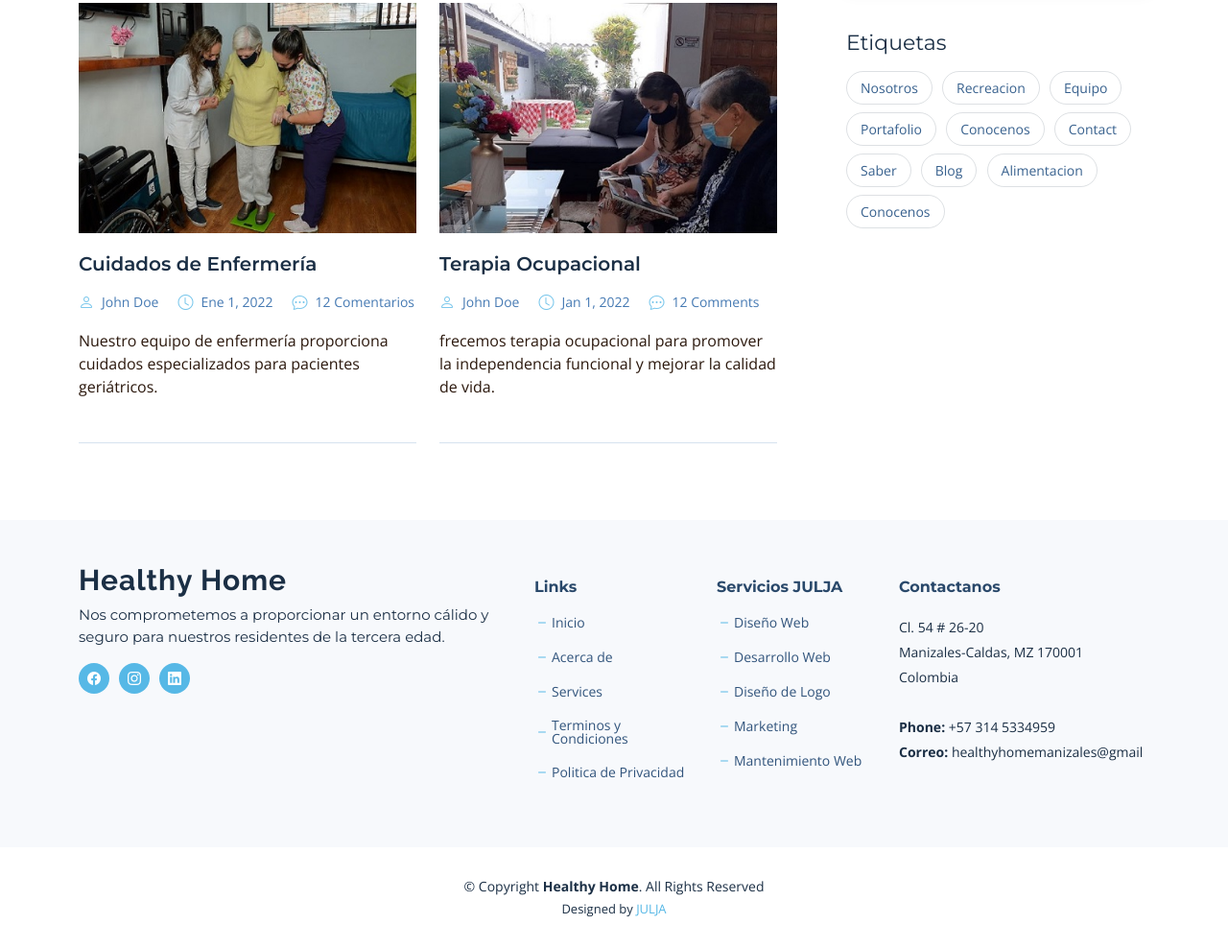
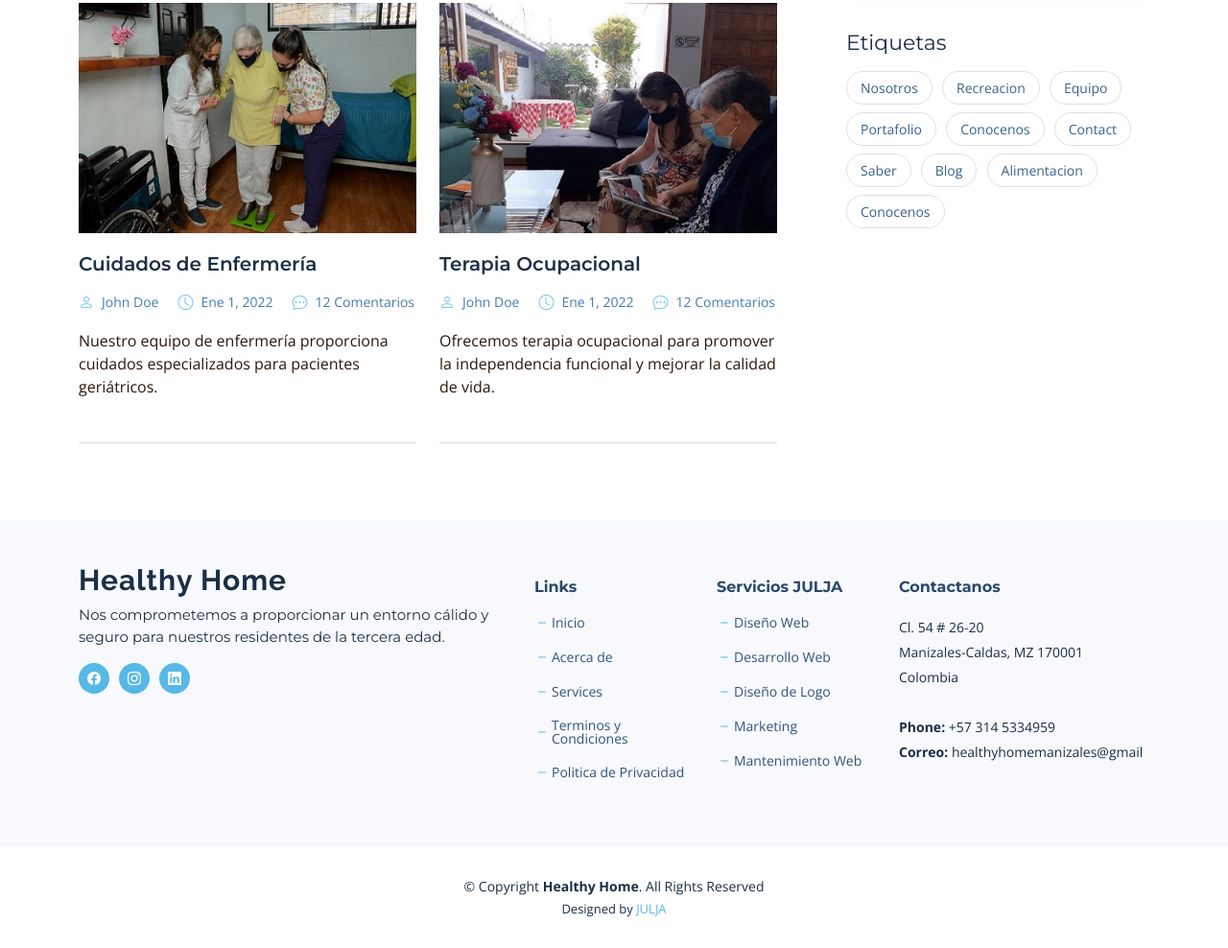
Before and after one commit to pruebasjulja3/pruebasjulja3.github.io, a plain HTML site: page blog.html in a window 1280 px wide. Shown: the part 1376-2364 px from the top of the page at 96% size. Drawn offline with nearby package versions, Linux system fonts and the light colour scheme.

Commit message:
Add files via upload

```diff
--- a/blog.html
+++ b/blog.html
@@ -240,14 +240,14 @@
                   <div class="meta-top">
                     <ul>
                       <li class="d-flex align-items-center"><i class="bi bi-person"></i> <a>John Doe</a></li>
-                      <li class="d-flex align-items-center"><i class="bi bi-clock"></i> <a><time datetime="2022-01-01">Jan 1, 2022</time></a></li>
-                      <li class="d-flex align-items-center"><i class="bi bi-chat-dots"></i> <a>12 Comments</a></li>
+                      <li class="d-flex align-items-center"><i class="bi bi-clock"></i> <a><time datetime="2022-01-01">Ene 1, 2022</time></a></li>
+                      <li class="d-flex align-items-center"><i class="bi bi-chat-dots"></i> <a>12 Comentarios</a></li>
                     </ul>
                   </div>
 
                   <div class="content">
                     <p>
-                      frecemos terapia ocupacional para promover la independencia funcional y mejorar la calidad de vida.
+                      Ofrecemos terapia ocupacional para promover la independencia funcional y mejorar la calidad de vida.
                     </p>
                   </div>
 
```
